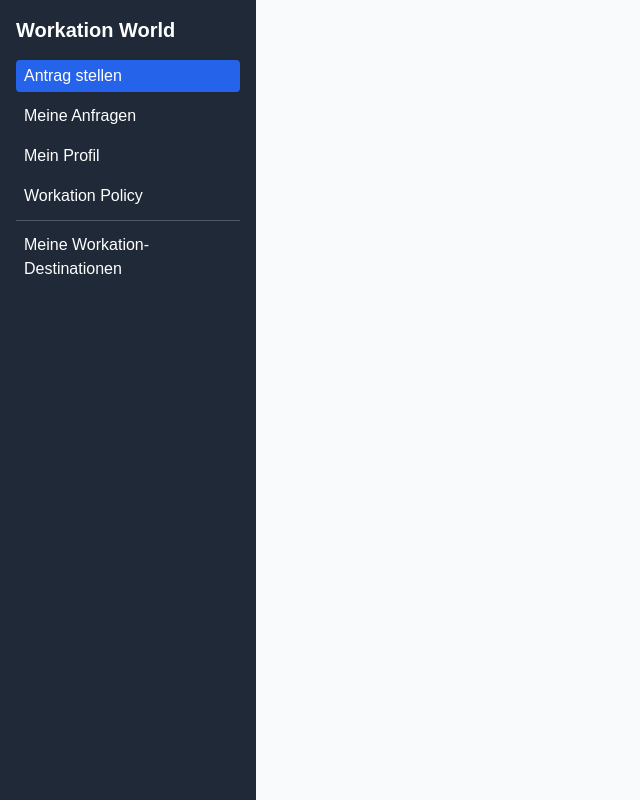
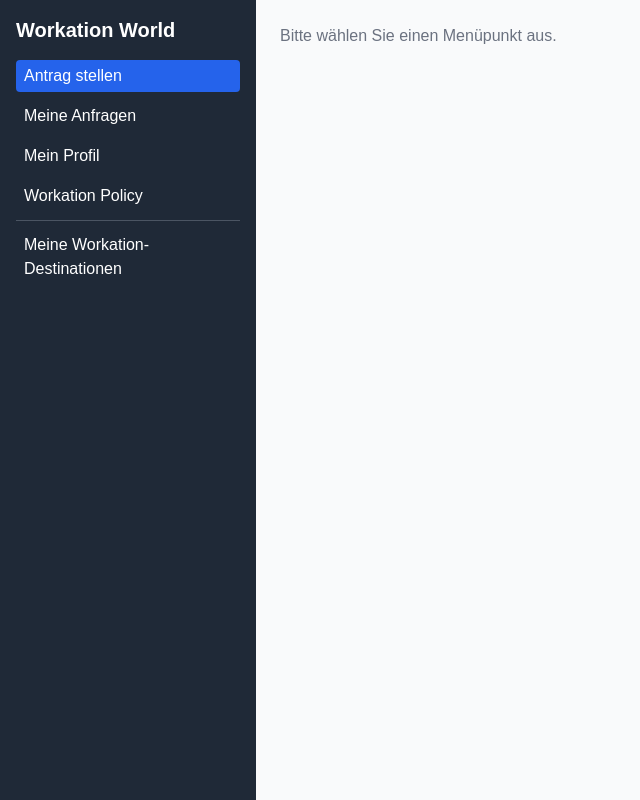
Before and after one commit to WorkationTobias/workation-prototype, a Next.js app: page / in a window 1280 px wide. Shown: the whole page, without its empty margins (0-640 px from the left). Built offline with nearby package versions, Linux system fonts and the light colour scheme.

Commit message:
Update index.js

```diff
--- a/pages/index.js
+++ b/pages/index.js
@@ -121,8 +121,8 @@ export default function Home() {
       </aside>
 
       <main className="flex-1 overflow-y-auto p-6 bg-gray-50">
-        {/* Hier bleibt dein aktiver Tab-Inhalt unverändert */}
-        {/* Ich lasse diesen Part im aktuellen Zustand – alle Inhalte sind korrekt */}
+        {/* Inhalte zu den Tabs folgen in weiteren Implementierungsschritten */}
+        <p className="text-gray-500">Bitte wählen Sie einen Menüpunkt aus.</p>
       </main>
     </div>
   )
```
